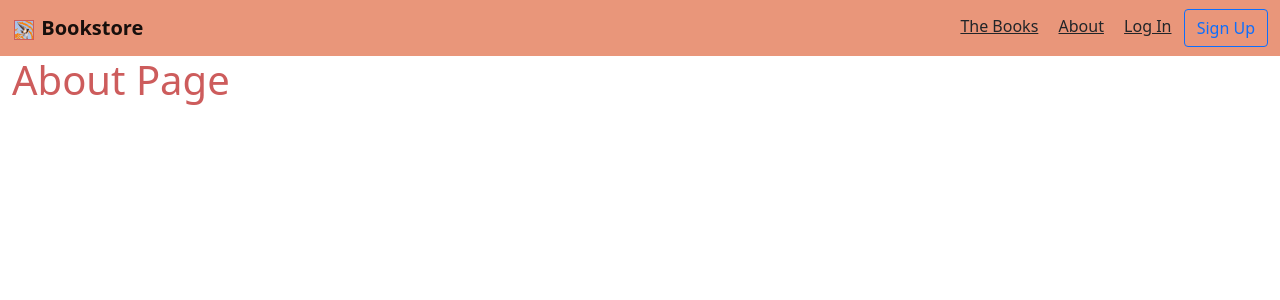
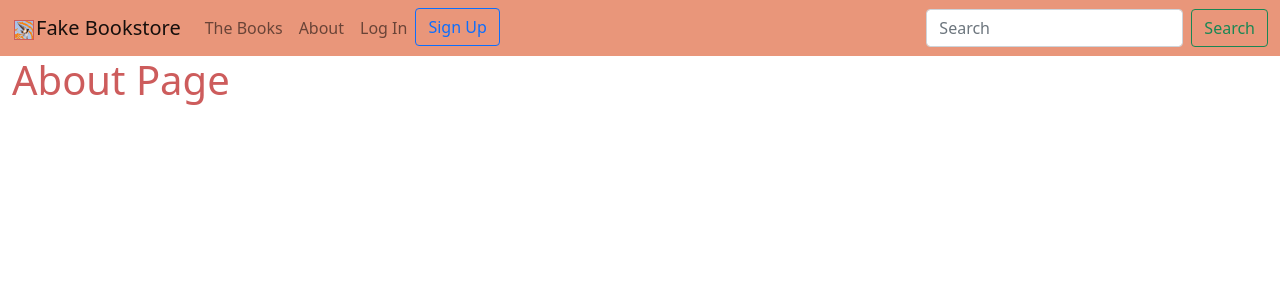
Before and after one commit to michaeldonlon/learn_django_will_vincent, a Django app: page /about/ in a window 1280 px wide. Shown: the top 300 px of the page. Run offline with Django 3.2, Linux system fonts and the light colour scheme.

Commit message:
chapter_15

```diff
--- a/books/urls.py
+++ b/books/urls.py
@@ -1,10 +1,11 @@
 # books/urls.py
 from django.urls import path
 
-from .views import BookListView, BookDetailView
+from .views import BookListView, BookDetailView, SearchResultsListView
 
 
 urlpatterns = [
     path('', BookListView.as_view(), name='book_list'),
     path('<uuid:pk>', BookDetailView.as_view(), name='book_detail'),
+    path('search/', SearchResultsListView.as_view(), name='search_results'),
 ]
--- a/templates/_base.html
+++ b/templates/_base.html
@@ -12,22 +12,39 @@
 <body>
   <header>
     <!-- Fixed navbar -->
-    <nav class="navbar navbar-light justify-content-end" style="background-color: #e9967a;">
+    <nav class="navbar navbar-expand-md navbar-light" style="background-color: #e9967a;">
       <div class="container-fluid">
-        <a href="{% url 'home' %}" class="navbar-brand fw-bold">
-          <img class="swallowthumb" src="{% static 'images/swallow_thumb.jpeg' %}" width=20 height=20>
-          Bookstore
-        </a>
-        <nav class="my-2 my-md-0 mr-md-3">
-          <a class="p-2 text-dark" href="{% url 'book_list' %}">The Books</a>
-          <a class="p-2 text-dark" href="{% url 'about' %}">About</a>
-          {% if user.is_authenticated %}
-            <a class="p-2 text-dark" href="{% url 'account_logout' %}">Log Out</a>
-          {% else %}
-            <a class="p-2 text-dark" href="{% url 'account_login' %}">Log In</a>
-            <a class="btn btn-outline-primary" href="{% url 'account_signup' %}">Sign Up</a>
-          {% endif %}
-        </nav>
+        <a class="navbar-brand" href="{% url 'home' %}">
+        <img class="swallowthumb" src="{% static 'images/swallow_thumb.jpeg' %}" width=25 height=25>Fake Bookstore</a>
+        <button class="navbar-toggler" type="button" data-bs-toggle="collapse" data-bs-target="#navbarSupportedContent" aria-controls="navbarSupportedContent" aria-expanded="false" aria-label="Toggle navigation">
+          <span class="navbar-toggler-icon"></span>
+        </button>
+        <div class="collapse navbar-collapse" id="navbarSupportedContent">
+          <ul class="navbar-nav me-auto mb-2 mb-lg-0">
+            <li class="nav-item">
+              <a class="nav-link" href="{% url 'book_list' %}">The Books</a>
+            </li>
+            <li class="nav-item">
+              <a class="nav-link" href="{% url 'about' %}">About</a>
+            </li>
+            {% if user.is_authenticated %}
+              <li class="nav-item">
+                <a class="nav-link" href="{% url 'account_logout' %}">Log Out</a>
+              </li>
+              {% else %}
+              <li class="nav-item">
+                <a class="nav-link" href="{% url 'account_login' %}">Log In</a>
+              </li>
+              <li class="nav-item">
+                <a class="btn btn-outline-primary" href="{% url 'account_signup' %}">Sign Up</a>
+              </li>
+            {% endif %}
+          </ul>
+          <form class="d-flex" action="{% url 'search_results' %}" method="get">
+            <input name="q" class="form-control me-2" type="search" placeholder="Search" aria-label="Search">
+            <button class="btn btn-outline-success" type="submit">Search</button>
+          </form>
+        </div>
       </div>
     </nav>
   </header>
@@ -39,6 +56,6 @@
   <!-- jQuery first, then Popper.js, then Bootstrap JS -->
  <script src="https://ajax.googleapis.com/ajax/libs/jquery/3.5.1/jquery.min.js"></script>
   <script src="https://cdn.jsdelivr.net/npm/@popperjs/core@2.9.2/dist/umd/popper.min.js" integrity="sha384-IQsoLXl5PILFhosVNubq5LC7Qb9DXgDA9i+tQ8Zj3iwWAwPtgFTxbJ8NT4GN1R8p" crossorigin="anonymous"></script>
-  <script src="https://cdn.jsdelivr.net/npm/bootstrap@5.0.2/dist/js/bootstrap.min.js" integrity="sha384-cVKIPhGWiC2Al4u+LWgxfKTRIcfu0JTxR+EQDz/bgldoEyl4H0zUF0QKbrJ0EcQF" crossorigin="anonymous"></script>
+  <script src="https://cdn.jsdelivr.net/npm/bootstrap@5.0.2/dist/js/bootstrap.bundle.min.js" integrity="sha384-MrcW6ZMFYlzcLA8Nl+NtUVF0sA7MsXsP1UyJoMp4YLEuNSfAP+JcXn/tWtIaxVXM" crossorigin="anonymous"></script>
 </body>
 </html>
```
Also changed, not shown: books/views.py (+16 -0 lines), templates/books/search_results.html (added, +17 -0 lines).
